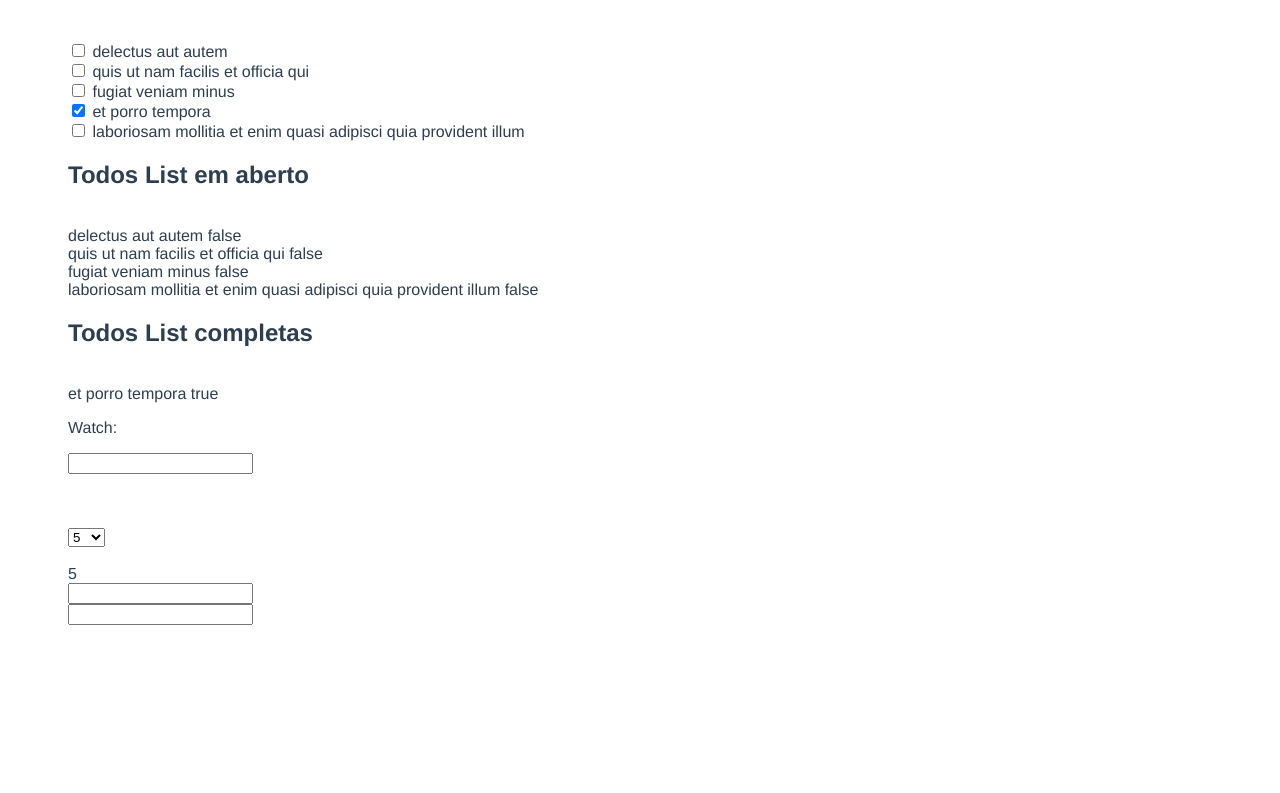
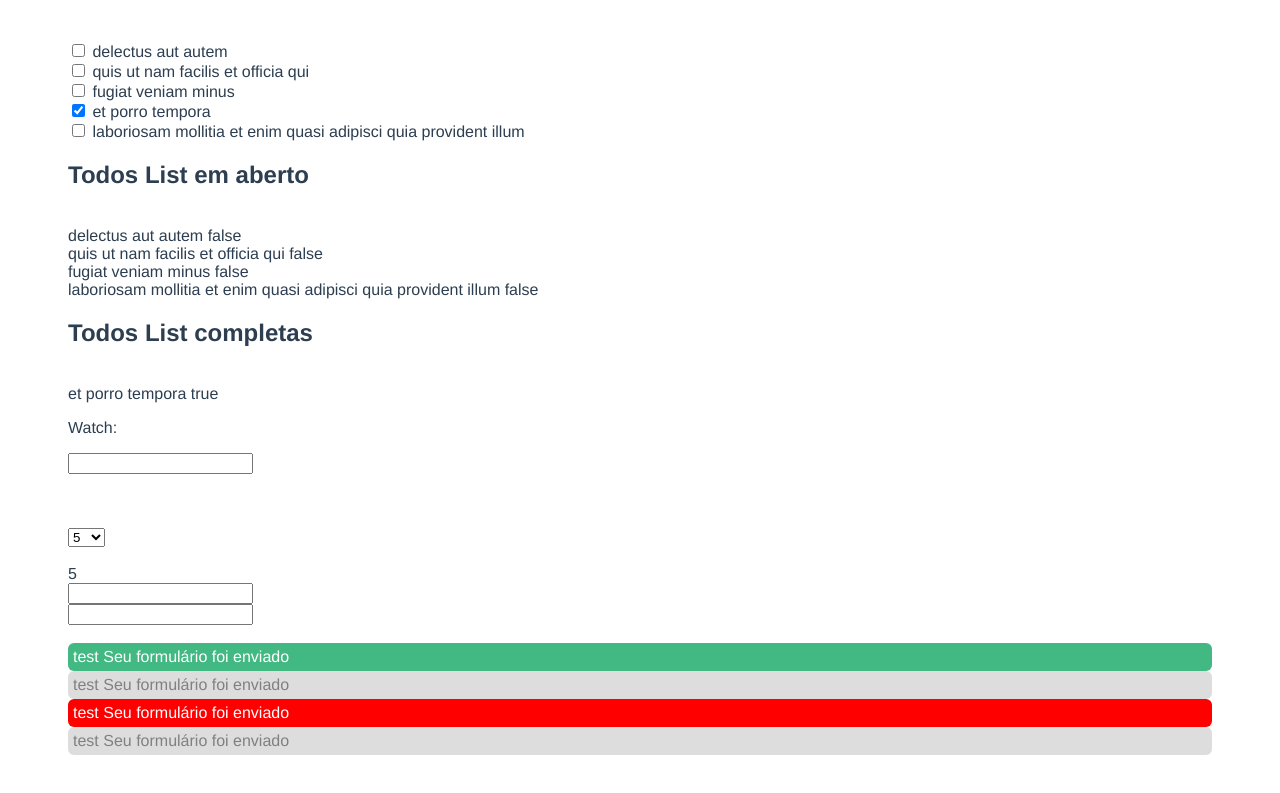
Before and after one commit to AlessandroPedroso/app, a Vue app: page / in a window 1280 px wide. Shown: the part 1985-2778 px from the top of the page. Before the commit the page ends 2670 px from the top, so only its background shows below. Built offline with nearby package versions, Linux system fonts and the light colour scheme.

Commit message:
props pai para filho

```diff
--- a/src/App.vue
+++ b/src/App.vue
@@ -144,18 +144,23 @@
   <input v-model="user.first_name" type="text"><br>
   <input v-model="user.last_name" type="text"><br>
   {{ user.first_name }}{{ user.last_name }}
+  <br>
 
+  <BaseAlert :variant="variantSucess">{{ text }}</BaseAlert>
+  <BaseAlert>{{ text }}</BaseAlert>
+  <BaseAlert :variant="variantDanger">{{ text }}</BaseAlert>
+  <BaseAlert>{{ text }}</BaseAlert>
 </template>
 
 <script>
 import BaseCard from './components/BaseCard.vue';
 import TheHeader from './components/TheHeader.vue';
-
+import BaseAlert from './components/BaseAlert.vue';
 
 
 export default {
   name: 'App',
-  components:{TheHeader,BaseCard},
+  components:{TheHeader,BaseCard,BaseAlert},
 
   data() {
     return {
@@ -164,6 +169,9 @@ export default {
         last_name: '',
         showHeader:true
       },
+      variantDanger:'danger',
+      variantSucess: 'sucess',
+      text:'Seu formulário foi enviado',
       nameWatch:'',
       newName: 'Teste',
       pageCount:5,
--- /dev/null
+++ b/src/components/BaseAlert.vue
@@ -0,0 +1,65 @@
+<template>
+    <!-- <div :class="['alert',{
+        'alert-sucess':variant === 'sucess',
+        'alert-danger':variant === 'danger'
+        }]">
+        Seu formulário foi enviado com sucesso!
+    </div> -->
+    <!-- //dessa forma apararece undefined -->
+    <!-- <div :class="`alert alert-${variant}`">
+        Seu formulário foi enviado com sucesso!
+    </div> -->
+    <div :class="baseClass">
+        {{ test }}
+        <slot />
+    </div>
+</template>
+
+<script>
+
+export default {
+    // props:['variant','test'],
+    // mounted(){
+    //     console.log(this.test)
+    // },
+    props: {
+        variant: {
+            type:String,
+            default:''
+        },
+        test: {
+            type:String,
+            default: 'test'
+        }
+    },
+    computed: {
+        baseClass() {
+            return [
+                'alert',
+                this.variant ? `alert-${this.variant}` : ''
+            ]
+        }
+    },
+
+}
+
+</script>
+
+<style scoped>
+.alert {
+    padding: 5px;
+    border-radius: 6px;
+    color: gray;
+    background: #ddd;
+}
+
+.alert-sucess {
+    background: #42b983;
+    color: #fff;
+}
+
+.alert-danger {
+    background: red;
+    color: #fff;
+}
+</style>
```
